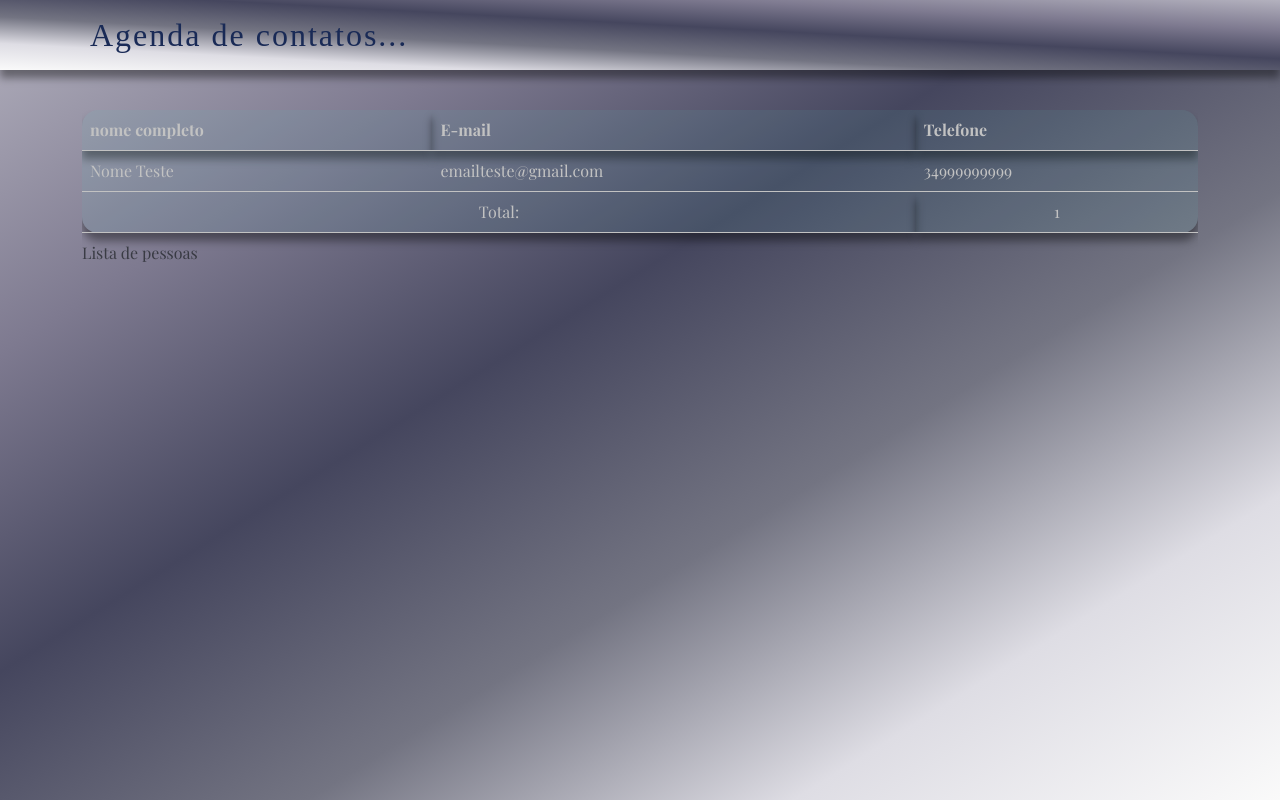
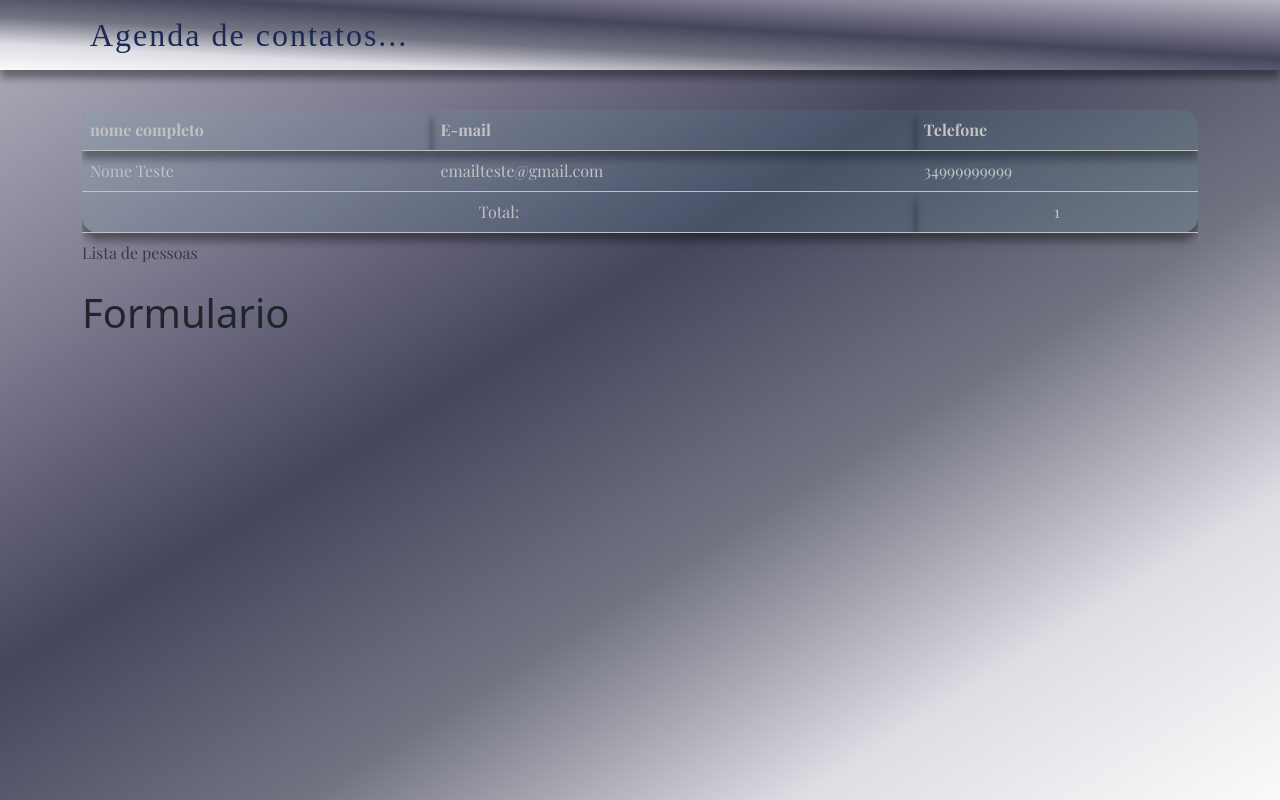
Before and after one commit to redscipher/reds_projs, a React (Vite) app in the folder ex-32-contatos/: page / in a window 1280 px wide. Built offline with nearby package versions, Linux system fonts and the light colour scheme; a web font is replaced by a local one.

Commit message:
subindo tabela

```diff
--- /dev/null
+++ b/ex-32-contatos/src/containers/componentes/formulario/estilos.ts
@@ -0,0 +1,6 @@
+// importacao
+import styled from 'styled-components'
+
+// estilos
+
+// exportacoes
--- /dev/null
+++ b/ex-32-contatos/src/containers/componentes/formulario/index.tsx
@@ -0,0 +1,15 @@
+// importacoes
+import * as E from './estilos'
+
+// componente
+const CRFormulario = () => {
+  // def retorno
+  return (
+    <>
+      <h1>Formulario</h1>
+    </>
+  )
+}
+
+// exportacoes
+export default CRFormulario
--- a/ex-32-contatos/src/containers/principal/index.tsx
+++ b/ex-32-contatos/src/containers/principal/index.tsx
@@ -2,6 +2,7 @@
 import { ReactNode } from 'react'
 import * as E from './estilos'
 import CRTabAgenda from '../componentes/tabela'
+import CRFormulario from '../componentes/formulario'
 
 // tipo
 type Props = {
@@ -17,6 +18,7 @@ const CRPrincipal = (_Props: Props) => {
         <E.SCPrincipal>
           <div className="container">
             <CRTabAgenda />
+            <CRFormulario />
           </div>
         </E.SCPrincipal>
       </div>
```
